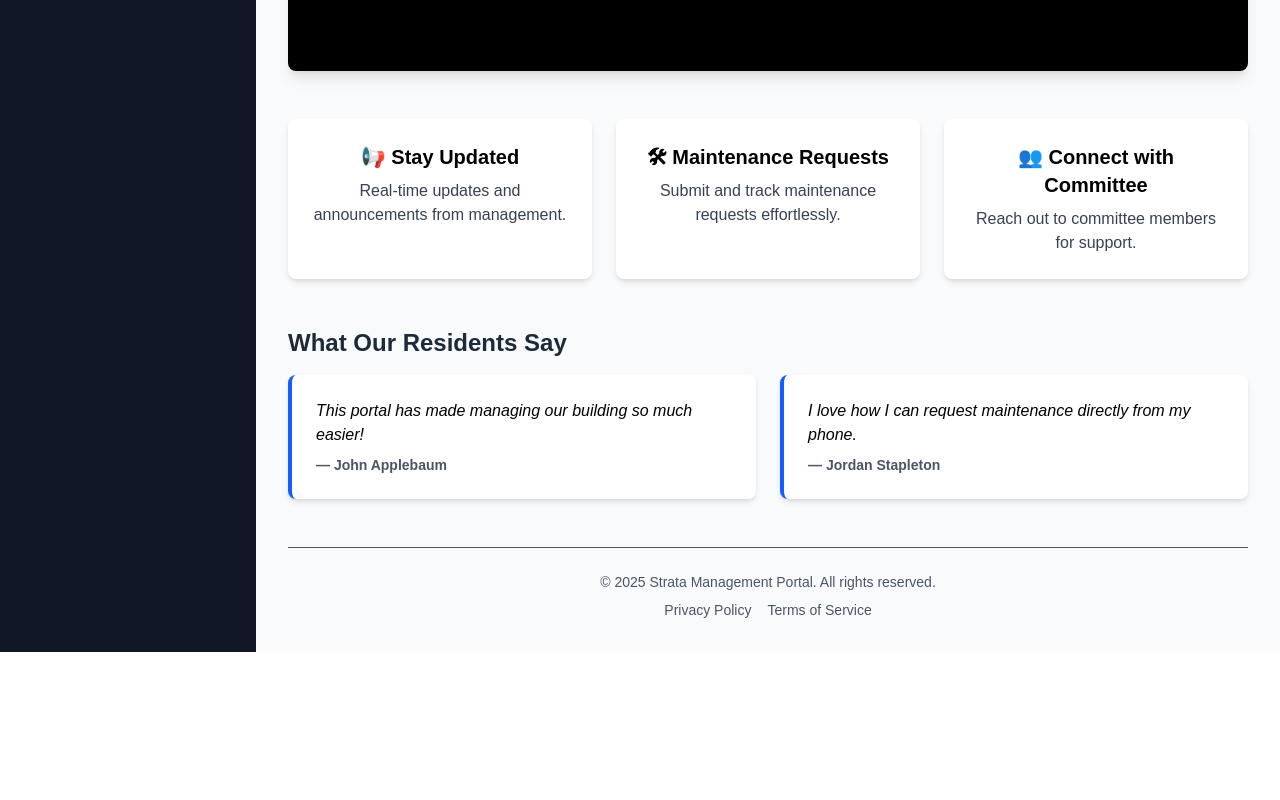
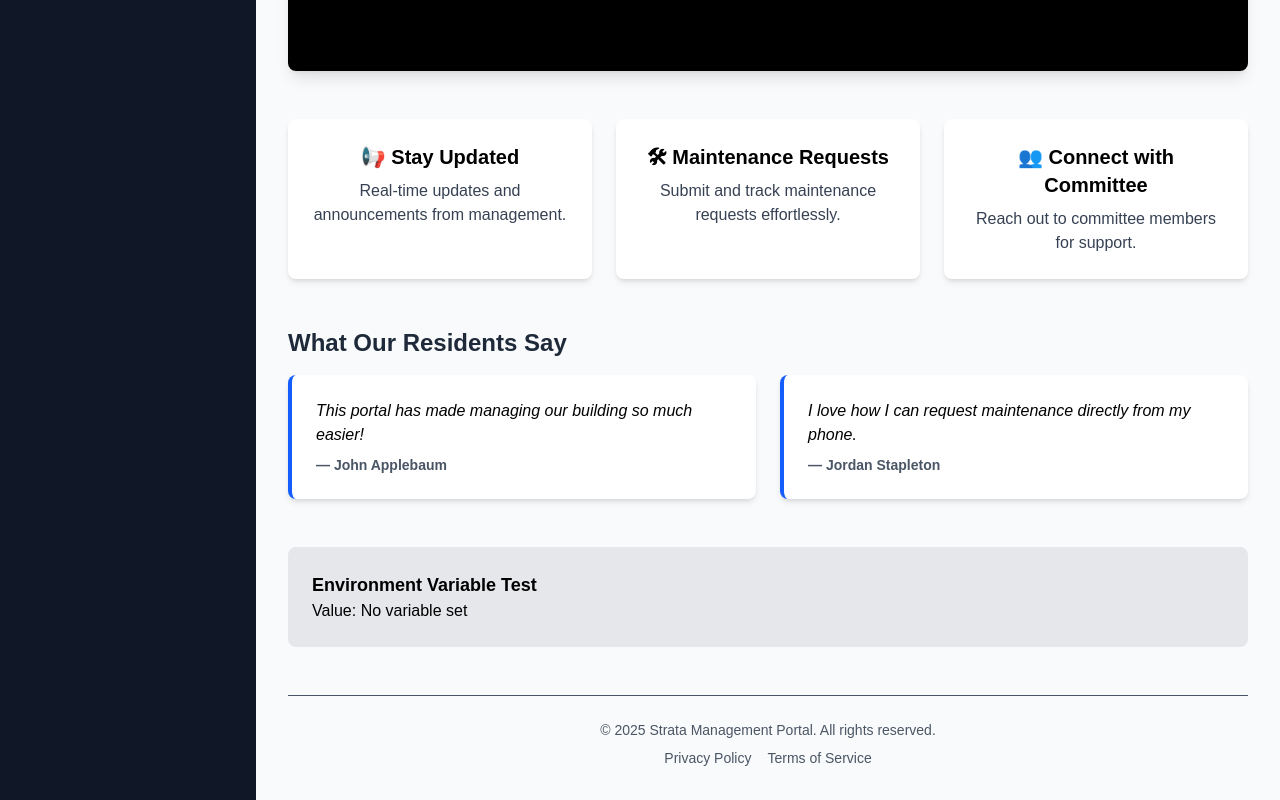
Before and after one commit to Pratham-tech/strata-management-pratham-dang, a Next.js app: page / in a window 1280 px wide. Shown: the part 361-1161 px from the top of the page. Before the commit the page ends 1013 px from the top, so only its background shows below. Built offline with nearby package versions, Linux system fonts and the light colour scheme.

Commit message:
Added environment variable

```diff
--- a/src/app/page.js
+++ b/src/app/page.js
@@ -64,6 +64,14 @@ export default function Home() {
           </div>
         </section>
 
+        {/* Environment Variable Display */}
+        <section className="mt-12 p-6 bg-gray-200 rounded-lg">
+          <h2 className="text-lg font-semibold text-black">Environment Variable Test</h2>
+          <p className="text-black">
+            Value: {process.env.NEXT_PUBLIC_TEST_VARIABLE || "No variable set"}
+          </p>
+        </section>
+
         {/* Footer */}
         <footer className="mt-12 pt-6 border-t text-gray-600 text-sm text-center">
           <p>© 2025 Strata Management Portal. All rights reserved.</p>
```
Lines whose indentation alone changed are shown as unchanged.
